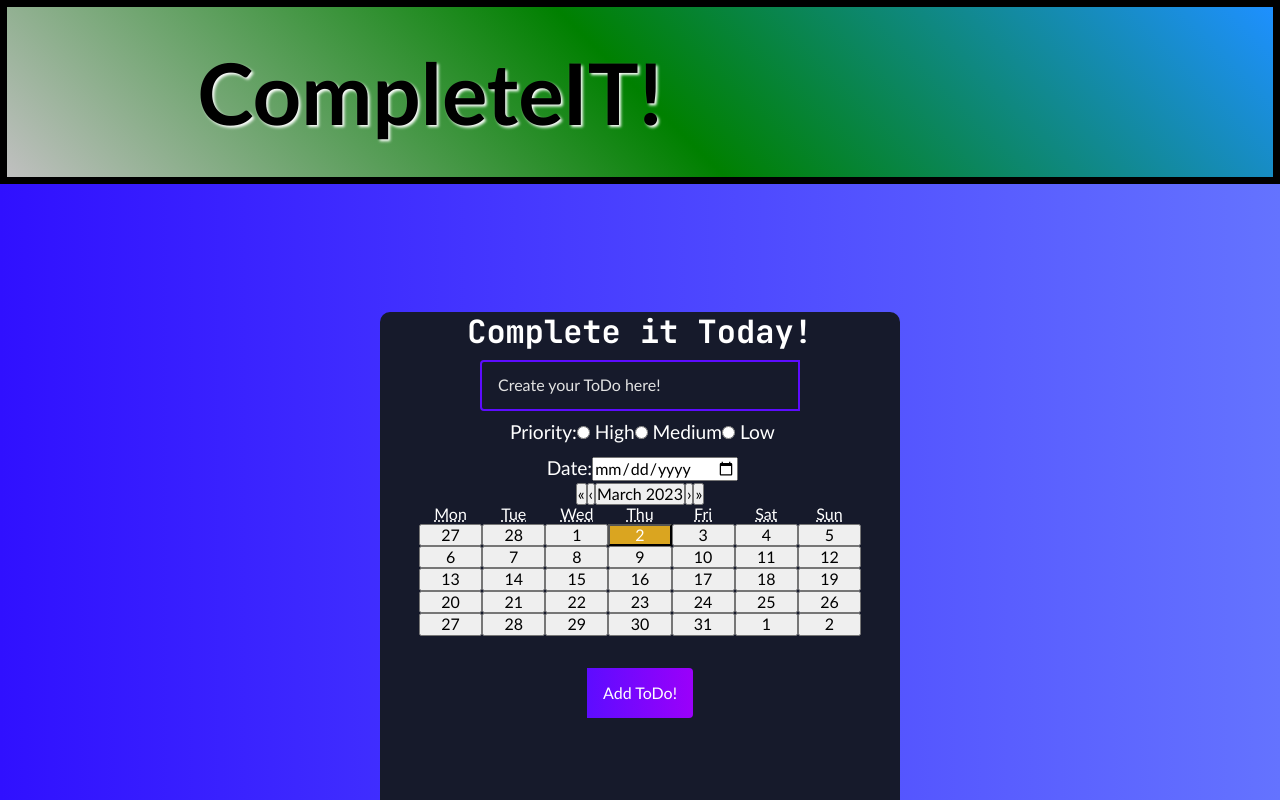
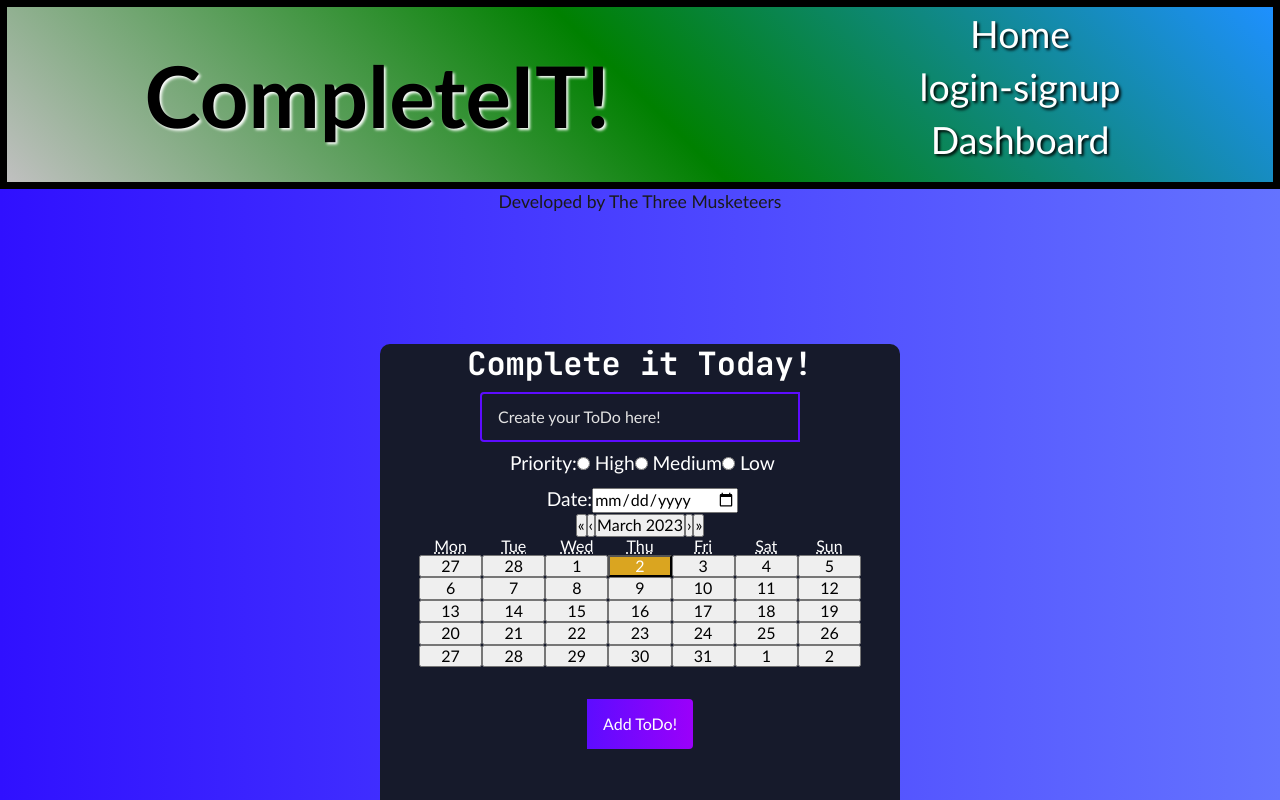
Before and after one commit to Dav3ster/CompleteIT, a React (Create React App) app in the folder client/: page /Dashboard in a window 1280 px wide. Shown: the top 800 px of the page. Built offline with nearby package versions, Linux system fonts and the light colour scheme.

Commit message:
got header routing to work locally

```diff
--- a/client/src/App.js
+++ b/client/src/App.js
@@ -11,9 +11,11 @@ import { BrowserRouter as Router, Routes, Route } from "react-router-dom";
 // commented out pages & components for now - david
 import Header from "./components/header";
 import Home from "./pages/Home.js";
-// import Login from './pages/Log';
+import Dashboard from "./pages/Dashboard";
+import LoginSignup from "./pages/LoginSignup";
 import Footer from "./components/footer";
 import MyToDo from "./components/myToDo";
+import { AiFillDashboard } from "react-icons/ai";
 
 // Construct our main GraphQL API endpoint
 const httpLink = createHttpLink({
@@ -47,6 +49,8 @@ function App() {
           <Header />
           <Routes>
             <Route exact path="/" element={<Home />} />
+            <Route exact path="/LoginSignup" element={<LoginSignup />} />
+            <Route exact path="/Dashboard" element={<Dashboard />} />
           </Routes>
 
           <MyToDo />
--- a/client/src/components/header.js
+++ b/client/src/components/header.js
@@ -1,5 +1,5 @@
 import React from 'react';
-// import { Link } from "react-router-dom"
+import { Link } from "react-router-dom"
 import Container from 'react-bootstrap/Container';
 import Row from 'react-bootstrap/Nav';
 import Col from 'react-bootstrap/Navbar';
@@ -64,8 +64,9 @@ function Header() {
        <Col md={6} style={styles.colstyles}>
         <nav style={styles.tabs} className='nav'>
          <ul style={styles.ul}>
-             {/* <li><Link to={"/"} style={styles.tabItems}>Home</Link></li> */}
-             {/* <li><Link to={"/LoginSignup"} style={styles.tabItems}>login-signup</Link></li> */}
+             <li><Link to={"/"} style={styles.tabItems}>Home</Link></li>
+             <li><Link to={"/LoginSignup"} style={styles.tabItems}>login-signup</Link></li>
+             <li><Link to={"/Dashboard"} style={styles.tabItems}>Dashboard</Link></li>
          </ul>
         </nav>
        </Col>
--- a/client/src/pages/Dashboard.js
+++ b/client/src/pages/Dashboard.js
@@ -6,29 +6,31 @@ import Col from "react-bootstrap/Navbar";
 import MyToDo from "../components/myToDo";
 import WeekBar from "../components/weekBar";
 import PriorityList from "../components/priorityList";
+import Footer from "../components/footer";
 
 
 export default function dashboard() {
   return (
-    <>
-      <Container fluid>
-        <Row>
-          <Col className="tasksSorted">
-            <PriorityList></PriorityList>
-          </Col>
-          <Col xs={6}>
-            <h2 className="Weekly Forecast"></h2>
-            <div id="todayToDo">
-                <WeekBar></WeekBar>
-                <MyToDo></MyToDo>
-            </div>
-            <button id="createToDo">Create To-Do</button>
-          </Col>
-          <Col>
-          {/* Placeholder for spacing reasons and for the potential Leaderboard? */}
-          </Col>
-        </Row>
-      </Container>
-    </>
+    <Footer />
+    // <>
+    //   {/* <Container fluid>
+    //     <Row>
+    //       <Col className="tasksSorted">
+    //         <PriorityList></PriorityList>
+    //       </Col>
+    //       <Col xs={6}>
+    //         {/* <h2 className="Weekly Forecast"></h2> */}
+    //         <div id="todayToDo">
+    //             <WeekBar></WeekBar>
+    //             <MyToDo></MyToDo>
+    //         </div>
+    //         <button id="createToDo">Create To-Do</button>
+    //       </Col>
+    //       <Col>
+    //       {/* Placeholder for spacing reasons and for the potential Leaderboard? */}
+    //       </Col>
+    //     </Row>
+    //   </Container> */}
+    // </>
   );
 }
--- a/client/src/pages/Home.js
+++ b/client/src/pages/Home.js
@@ -8,8 +8,6 @@ export default function home() {
         <>
         <div>
         </div>
-        {/* <Login /> */}
-
         </>
     )
 }
--- a/client/src/pages/LoginSignup.js
+++ b/client/src/pages/LoginSignup.js
@@ -1,8 +1,8 @@
 import React from "react";
+import Footer from "../components/footer";
 
 export default function LoginSignup(){
     return (
-    <div>
-    </div>
+        <Footer />
     )
 }
```
Also changed, not shown: client/src/pages/Log.js (deleted).
